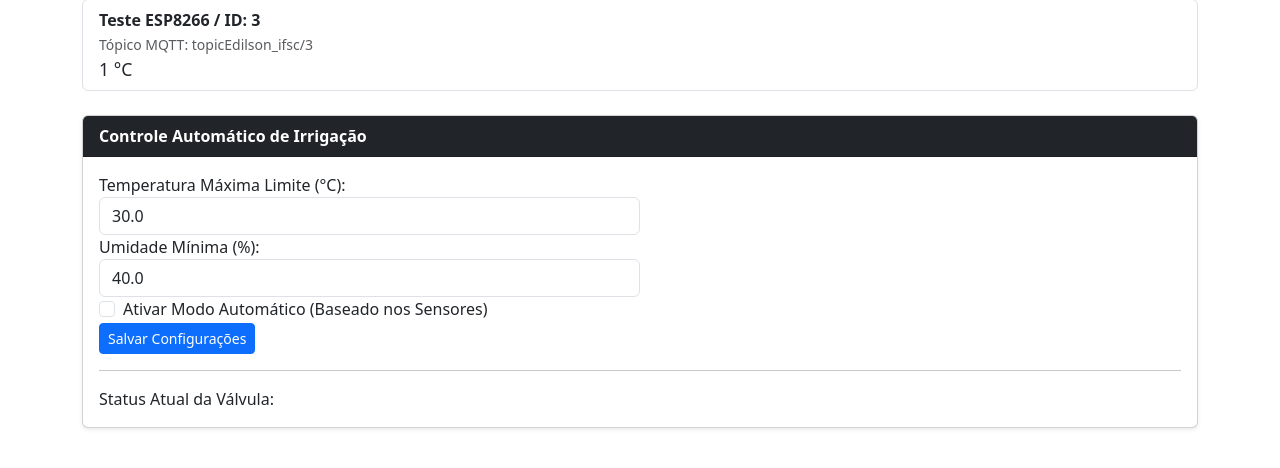
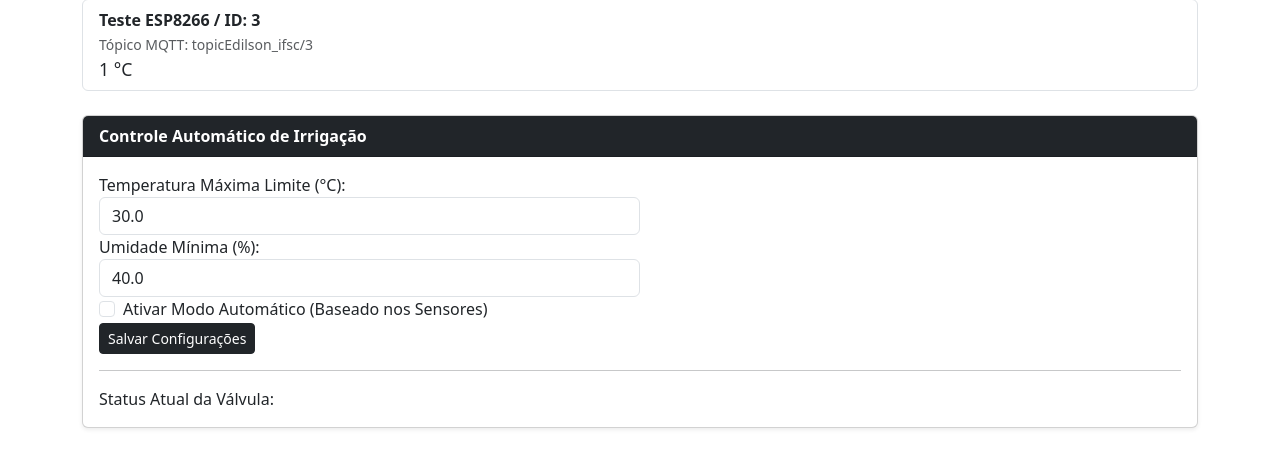
Before and after one commit to theleticiaschutze/Sistema-para-irriga-o-de-estufas, a Django app: page /iot/painel/ in a window 1280 px wide. Shown: the part 226-694 px from the top of the page. Run offline with Django 4.2, Linux system fonts and the light colour scheme; a user stored in the database is signed in; data comes from the database, SQL or seed files in the repository.

Commit message:
troca da cor do botão

```diff
--- a/iot_control/iot_project/iot_devices/templates/iot_devices/painel.html
+++ b/iot_control/iot_project/iot_devices/templates/iot_devices/painel.html
@@ -48,7 +48,7 @@
                 <input type="checkbox" class="form-check-input" id="auto_mode" name="auto_mode" {% if config.auto_mode %}checked{% endif %}>
                 <label class="form-check-label" for="auto_mode">Ativar Modo Automático (Baseado nos Sensores)</label>
             </div>
-            <button type="submit" class="btn btn-primary btn-sm">Salvar Configurações</button>
+            <button type="submit" class="btn btn-dark primary btn-sm">Salvar Configurações</button>
         </form>
 
         <hr>
```
